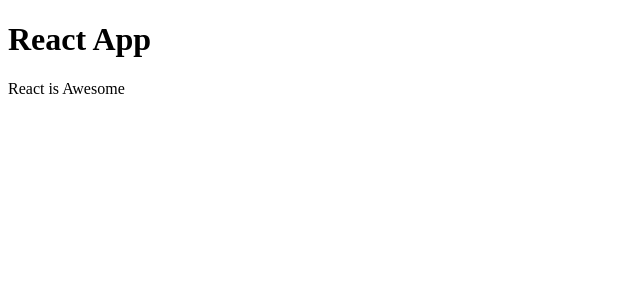
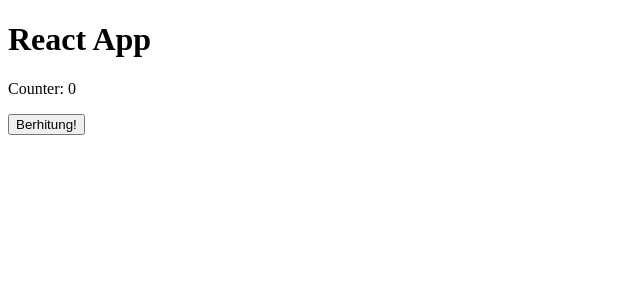
Before and after one commit to adityarrestu/berkenalan-dengan-react, a React (Create React App) app: page / in a window 1280 px wide. Shown: the top 300 px of the page, without its empty margins (0-640 px from the left). Built offline with nearby package versions, Linux system fonts and the light colour scheme.

Commit message:
menggunakan useState Menambahkan useState pda App.js Mendemokan penggunaan useState

```diff
--- a/src/App.js
+++ b/src/App.js
@@ -1,14 +1,20 @@
-import React from "react";
+import React, { useState } from "react";
 import PropTypes from "prop-types";
 import Header from "./Header.js";
 
 // props children, konten antara komponen tag (open & close tag)
 function App(props) {
   console.log(props);
+
+  // menggunakan useState, count: nillai, setCount: fungsi pengubah
+  const [count, setCount] = useState(0);
+
+  // menampilkan nilai useState dan mengubahnya dengan setCount
   return (
     <>
       <Header>{props.nama}</Header>
-      <p>React is Awesome</p>
+      <p>Counter: {count}</p>
+      <button onClick={(e) => setCount(count + 1)}>Berhitung!</button>
     </>
   );
 }
```
